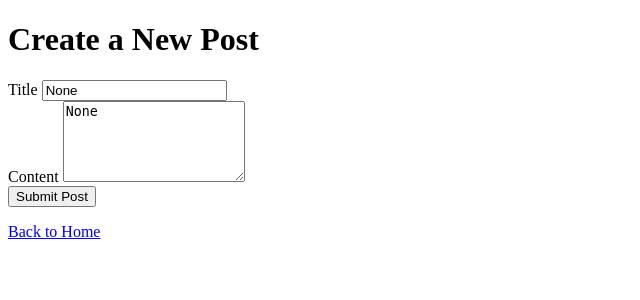
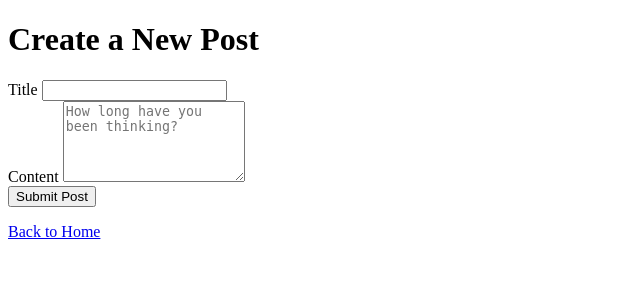
Before and after one commit to beingsie/ai-ce, a Flask app: page /create_post in a window 1280 px wide. Shown: the top 300 px of the page, without its empty margins (0-640 px from the left). Run offline with Flask 3, Linux system fonts and the light colour scheme; some libraries are stand-ins or nearby versions.

Commit message:
refactor: update input placeholder text

```diff
--- a/projects/blog_dashboard/templates/create_post.html
+++ b/projects/blog_dashboard/templates/create_post.html
@@ -9,11 +9,11 @@
         {{ form.hidden_tag() }}
         <div class="form-group">
             <label for="title">Title</label>
-            <input type="text" class="form-control" id="title" name="title" value="{{ form.title.data }}">
+            <input type="text" class="form-control" id="title" name="title">
         </div>
         <div class="form-group">
             <label for="content">Content</label>
-            <textarea class="form-control" id="content" name="content" rows="5">{{ form.content.data }}</textarea>
+            <textarea class="form-control" id="content" name="content" rows="5" placeholder="How long have you been thinking?"></textarea>
         </div>
 
         <button type="submit" class="btn btn-primary">Submit Post</button>
```
